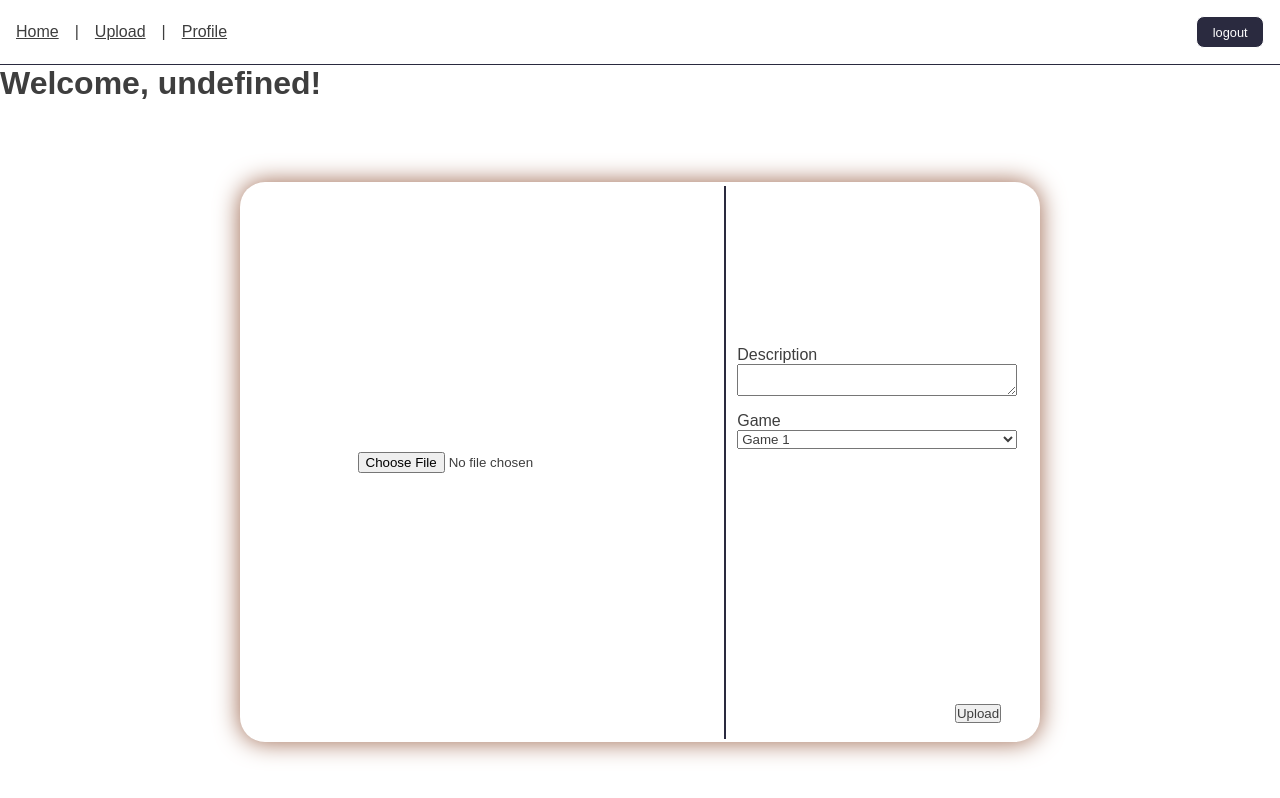
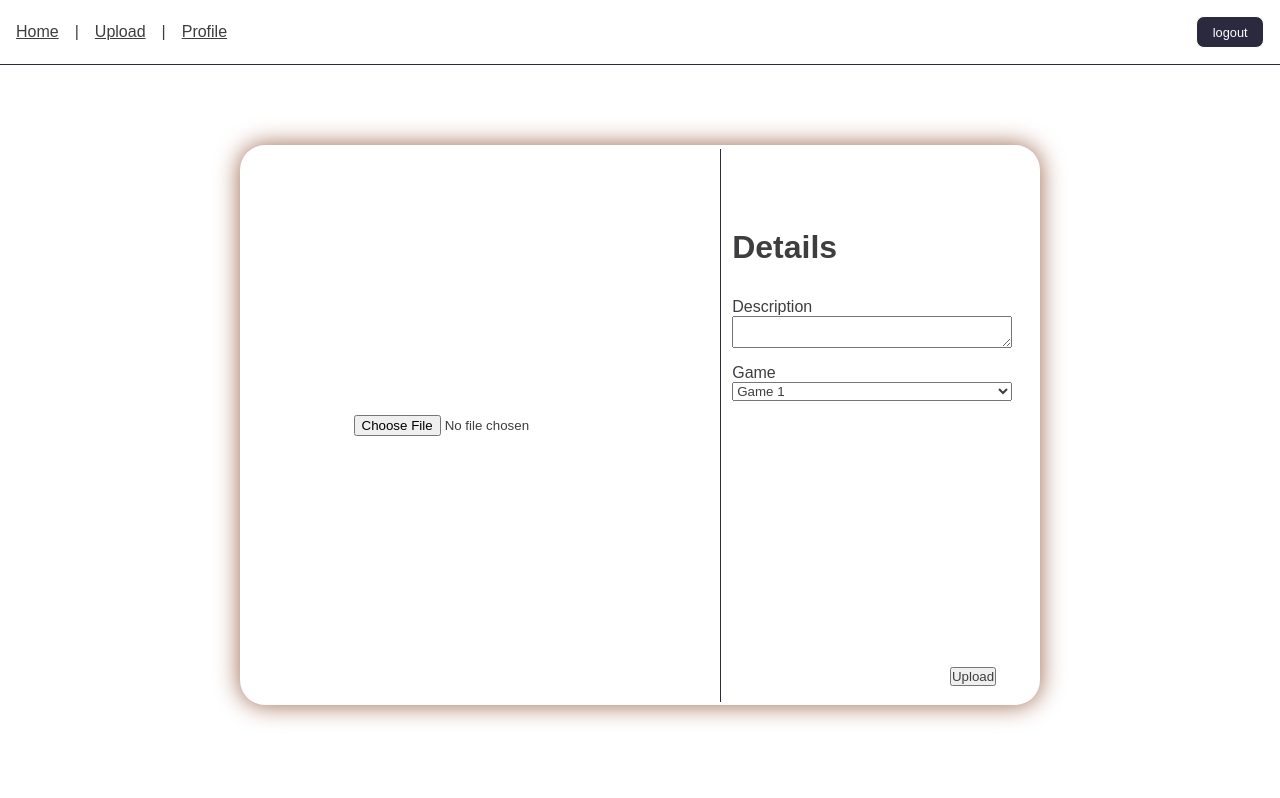
Before and after one commit to andreaDiClaudio/Virtual_Escape, a Svelte app in the folder client/Virtual-Escape/: page /upload in a window 1280 px wide. Shown: the top 798 px of the page. Built offline with nearby package versions, Linux system fonts and the light colour scheme; sample sign-in values are in the browser's storage.

Commit message:
Working preview and uplaoding of the picture

```diff
--- a/client/Virtual-Escape/src/assets/css/upload/upload.css
+++ b/client/Virtual-Escape/src/assets/css/upload/upload.css
@@ -20,7 +20,6 @@
   display: flex;
   flex-direction: row;
   padding-top: 0.2rem;
-  padding-left: 0.25rem;
   height: 35rem;
 	width: 49rem;
   gap: 0.2rem;
@@ -32,7 +31,7 @@
   align-items: center;
   width: 30rem;
   height: 34.6rem;
-  border-right: solid 2px #2a2a3f;
+  border-right: solid 1px #2a2a3f;
   border-top-left-radius: 25px;
   border-bottom-left-radius: 25px;
 }
@@ -51,7 +50,7 @@
 
 #image-preview {
   max-width: 30.5rem;
-  max-height: 37rem;
+  max-height: 35rem;
 }
 
 #upload-form-right-panel {
@@ -64,15 +63,19 @@
     height: 34.6rem;
   }
 
+  #form-right-panel-title {
+    padding-top: 5rem;
+  }
+
   #upload-description-label {
-    padding-top: 10rem;
+    padding-top: 1rem;
     display: flex;
     flex-direction: column;
   }
 
   #upload-description-textarea {
     resize: vertical;
-    max-height: 15rem;
+    max-height: 6rem;
   }
 
   #upload-label {
--- a/client/Virtual-Escape/src/pages/upload/Upload.svelte
+++ b/client/Virtual-Escape/src/pages/upload/Upload.svelte
@@ -48,11 +48,11 @@
             previewSrc = "";
         }
     }
+
     //TODO polishing and commments
 </script>
 
 <Navbar />
-<h1>Welcome, {$user.nickname}!</h1>
 <div id="upload-page">
     <div id="upload-window">
         <form
@@ -81,11 +81,13 @@
             </div>
 
             <div id="upload-form-right-panel">
+                <h1 id="form-right-panel-title">Details</h1>
                 <label id="upload-description-label"
                     >Description
                     <textarea
                         id="upload-description-textarea"
                         name="description"
+                        maxlength="254"
                     />
                 </label>
                 <label id="upload-label"
```
